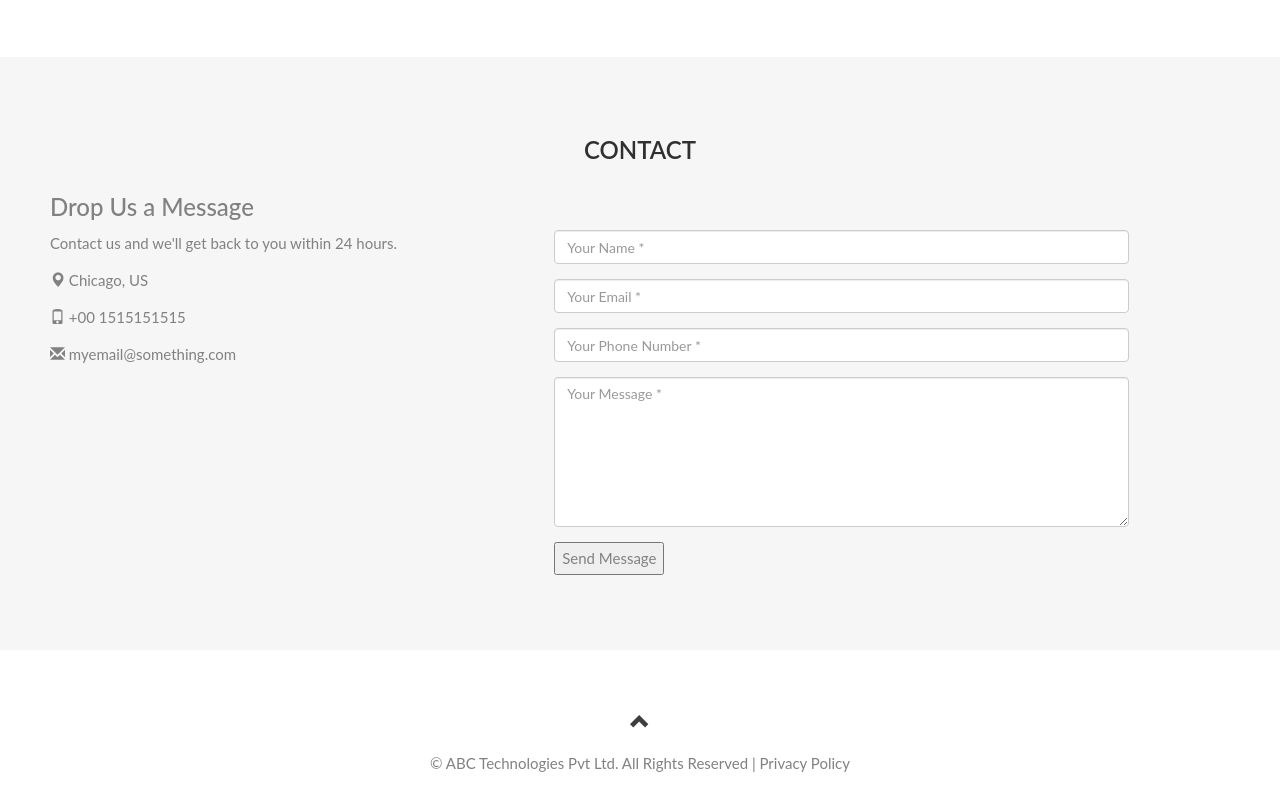
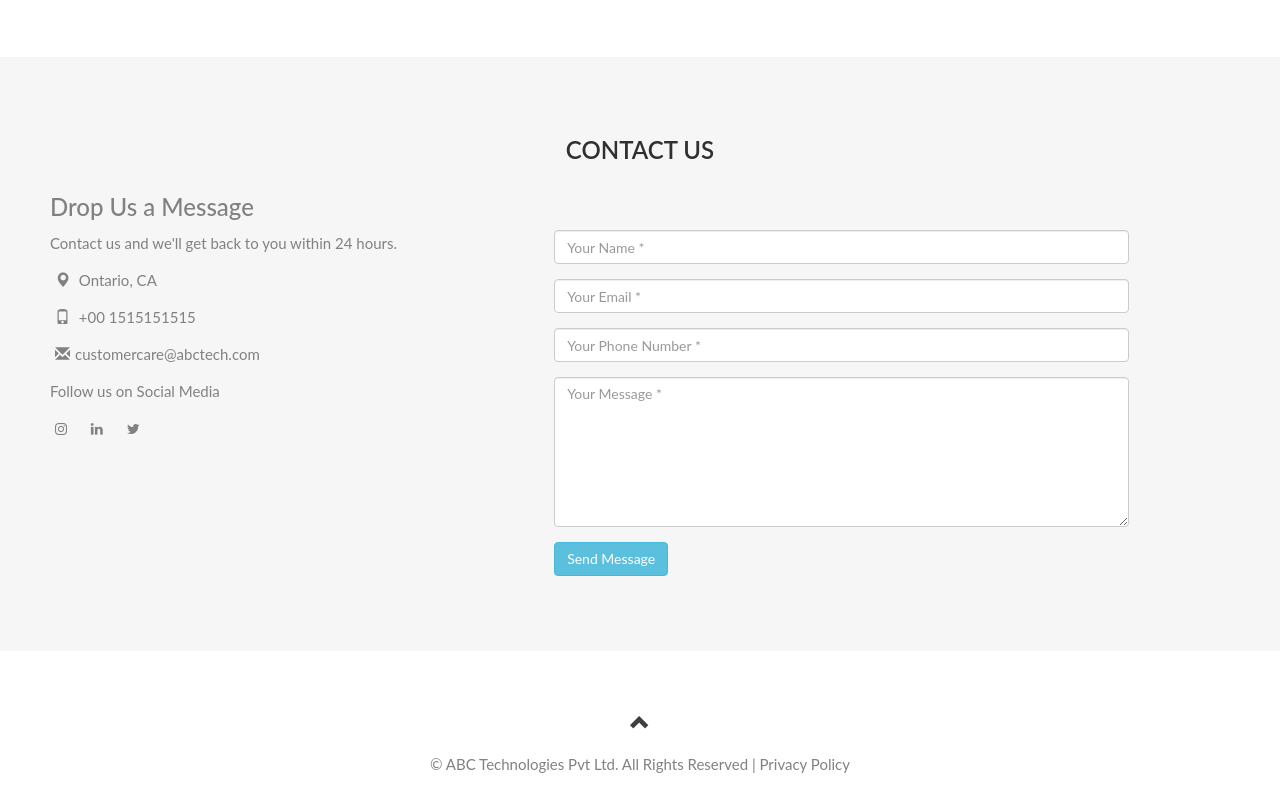
Before and after one commit to Aakibvah/Web-Technology-Project, a plain HTML site: page index.html in a window 1280 px wide. Shown: the part 1501-2312 px from the top of the page. Drawn offline with Linux system fonts and the light colour scheme.

Commit message:
Subin - changes in index.html and style.css

```diff
--- a/css/style.css
+++ b/css/style.css
@@ -270,3 +270,20 @@
   }
 
   /* jj */
+
+  #social-container i{
+    padding: 5px 15px 5px 5px;
+    font-size: 14px;
+  }
+
+  #social-container a{
+    color: #818181;
+  }
+
+  #social-container a:hover{
+    color: #337ab7;
+  }
+
+  .address-icons{
+    padding: 5px;
+  }
--- a/index.html
+++ b/index.html
@@ -6,7 +6,7 @@
   <meta name="viewport" content="width=device-width, initial-scale=1">
   <!-- <link rel="stylesheet" href="https://maxcdn.bootstrapcdn.com/bootstrap/3.4.1/css/bootstrap.min.css"> -->
   <link rel="stylesheet" href="css/bootstrap.css"/>
-  <link rel="stylesheet" href="css/fontawesome.css"/>
+  <link href="https://cdnjs.cloudflare.com/ajax/libs/font-awesome/4.7.0/css/font-awesome.min.css" rel="stylesheet"/>
   <link rel="stylesheet" href="css/style.css"/>
   <!-- <link href="https://fonts.googleapis.com/css?family=Montserrat" rel="stylesheet" type="text/css">-->
   <!-- <link href="https://fonts.googleapis.com/css?family=Lato" rel="stylesheet" type="text/css">  -->
@@ -32,10 +32,10 @@
           </div>
           <div class="nav-links">
             <a href="index.html" id="Home"><span class="glyphicon glyphicon-home"></span></a>
-            <a href="services.html">SERVICES</a>
-            <a href="careers.html">CAREERS</a>
-            <a href="#contact">CONTACT</a>
-            <a href="#about">ABOUT</a>
+            <a href="services.html">Services</a>
+            <a href="careers.html">Careers</a>
+            <a href="#contact">Contact Us</a>
+            <a href="#about">About Us</a>
           </div>
       </nav>
   </header>
@@ -202,18 +202,26 @@
 
 <div id="contact" class="container-fluid bg-grey contact-form">
   <div class="">
-    <h2 class="text-center">CONTACT</h2>
+    <h2 class="text-center">CONTACT US</h2>
   </div>
-  <form method="post">
   <h3>Drop Us a Message</h3>
   <div class="row">
     <div class="col-sm-5">
+      <div>
         <p>Contact us and we'll get back to you within 24 hours.</p>
-        <p><span class="glyphicon glyphicon-map-marker"></span> Chicago, US</p>
-        <p><span class="glyphicon glyphicon-phone"></span> +00 1515151515</p>
-        <p><span class="glyphicon glyphicon-envelope"></span> myemail@something.com</p>
+        <p><span class="glyphicon glyphicon-map-marker address-icons"></span> Ontario, CA</p>
+        <p><span class="glyphicon glyphicon-phone address-icons"></span> +00 1515151515</p>
+        <p><span class="glyphicon glyphicon-envelope address-icons"></span>customercare@abctech.com</p>
+      </div>
+      <p>Follow us on Social Media</p>
+      <div id="social-container">
+        <a href="https://www.instagram.com/"><i class="fa fa-instagram"></i></a>
+         <a href="https://ca.linkedin.com/"><i class="fa fa-linkedin"></i></a>
+         <a href="https://twitter.com/"><i class="fa fa-twitter"></i></a>
+      </div>
     </div>
     <div class="col-md-6">
+      <form method="post">
         <div class="form-group">
           <input type="text" name="txtName" class="form-control" placeholder="Your Name *" value="" />
         </div>
@@ -227,11 +235,13 @@
           <textarea name="txtMsg" class="form-control" placeholder="Your Message *" style="width: 100%; height: 150px;"></textarea>
         </div>
         <div class="form-group">
-              <input type="submit" name="btnSubmit" class="btnContact" value="Send Message" />
+          <input  class ="btn btn-info" type="button" name="btnSubmit" class="btnContact" value="Send Message" />
+        </div>
+      </form>
     </div>
   </div>
-      </div>
-  </form>
+
+
 </div>
 
 
```
Lines whose indentation alone changed are shown as unchanged.
